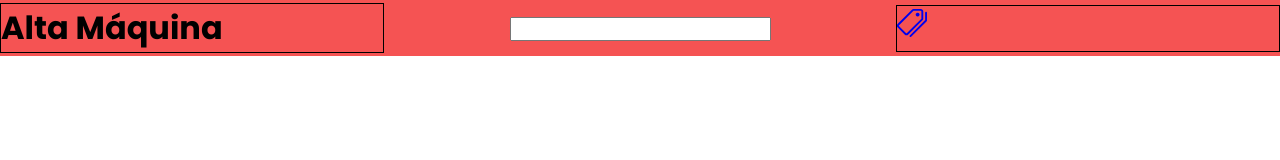
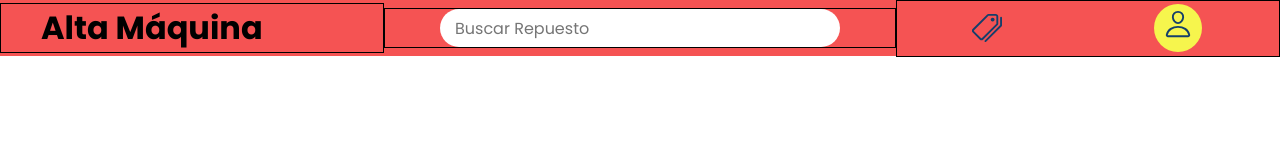
Before and after one commit to ShakuDev/AltaMaquiba, a plain HTML site: page index.html in a window 1280 px wide. Drawn offline with nearby package versions, Linux system fonts and the light colour scheme.

Commit message:
Nav mejorada

```diff
--- a/css/styles.css
+++ b/css/styles.css
@@ -15,8 +15,36 @@
 }
 .nav-title{
     width: 30%;
+    padding-left: 40px;
 }
-.car{
+.search{
+    width: 40%;
+    height: 40px;
+    display: flex;
+    justify-content: center;
+}
+.search input{
+    width: 400px;
+    border: none;
+    font-size: 1em;
+    border-radius: 20px;
+    padding-left: 15px;
+}
+.left-nav{
     width: 30%;
     font-size: 30px;
+    display: flex;
+    justify-content: space-around;
+    align-items: center;
 }
+.left-nav .car{
+    color: #143f6b;
+    margin-top: 10px;
+}
+.left-nav .user{
+    background-color: #f6f54d;
+    margin: 3px;
+    padding: 3px 9px 0;
+    border-radius: 50px;
+    color: #143f6b;
+}
--- a/index.html
+++ b/index.html
@@ -10,11 +10,13 @@
             <div class="nav-title" style="border: 1px solid black;">
                 <h1>Alta Máquina</h1>
             </div>
-            <div class="search">
-                <input type="text"/>
+            <div class="search" style="border: 1px solid black;">
+                <input type="text" placeholder="Buscar Repuesto"/>
+                <!-- <ion-icon name="search-outline" class="icon"></ion-icon> -->
             </div>
-            <div class="car" style="border: 1px solid black;">
-                <a href="#"><ion-icon name="pricetags-outline"></ion-icon></a>
+            <div class="left-nav" style="border: 1px solid black;">
+                <a href="#" class="car"><ion-icon name="pricetags-outline"></ion-icon></a>
+                <a href="#" class="user"><ion-icon name="person-outline"></ion-icon></a>
             </div>
 
         </div>
```
